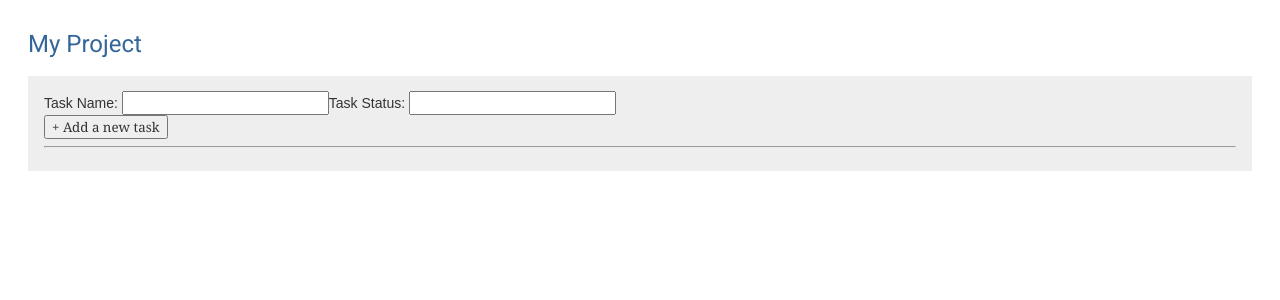
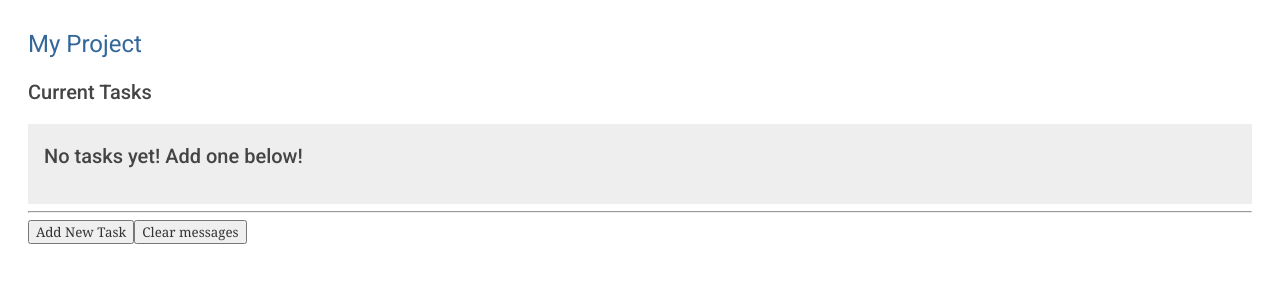
Before and after one commit to rholop/Thesis-Project, an Angular app: page /list-maker in a window 1280 px wide. Shown: the top 300 px of the page. Built offline with nearby package versions, Linux system fonts and the light colour scheme.

Commit message:
tasks now in service, old code in comments

```diff
--- a/src/app/app-routing.module.ts
+++ b/src/app/app-routing.module.ts
@@ -1,10 +1,10 @@
-import { TaskListComponent } from './task-list/task-list.component';
+import { TaskListContainerComponent } from './task-list-container/task-list-container.component';
 import { NgModule } from '@angular/core';
 import { RouterModule, Routes } from '@angular/router';
 import { HomeComponent } from './home/home.component';
 
 const routes: Routes = [
-  {path: 'list-maker', component: TaskListComponent },
+  {path: 'list-maker', component: TaskListContainerComponent },
   { path: '', redirectTo: '/home', pathMatch: 'full' },
   { path: 'home', component: HomeComponent },
 ];
--- a/src/app/app.module.ts
+++ b/src/app/app.module.ts
@@ -14,6 +14,7 @@ import { BrowserAnimationsModule } from '@angular/platform-browser/animations';
 import { HomeContainerComponent } from './home-container/home-container.component';
 import { ReactiveFormsModule } from '@angular/forms';
 import { MatInputModule } from '@angular/material/input';
+import { MatDialogModule } from '@angular/material/dialog';
 
 @NgModule({
   declarations: [
@@ -32,7 +33,8 @@ import { MatInputModule } from '@angular/material/input';
     AppRoutingModule,
     BrowserAnimationsModule,
     ReactiveFormsModule,
-    MatInputModule
+    MatInputModule,
+    MatDialogModule
   ],
   providers: [],
   bootstrap: [AppComponent]
--- /dev/null
+++ b/src/app/mock_tasks.ts
@@ -0,0 +1,6 @@
+import { Task } from './task';
+
+export const TASKS: Task[] = [
+  { id: 1, name: 'Calculus HW', priority: 1, timeNeeded: {hours: 1, minutes: 0}, dueDate: new Date('2019-01-16'), status : 1 },
+  { id: 2, name: 'Data Structures HW', priority: -1, timeNeeded: {hours: -1, minutes: -1}, dueDate: new Date('2019-01-16'), status : -1 },
+];
--- a/src/app/task-list-container/task-list-container.component.html
+++ b/src/app/task-list-container/task-list-container.component.html
@@ -1,23 +1,23 @@
-<form [formGroup]="taskForm">
+<!-- <form [formGroup]="taskForm">
   <div formArrayName="tasks">
 
     <div *ngFor="let _ of tasks.controls; let i = index">
-      <!-- The repeated workingTime template -->
+      <!-- The repeated workingTime template
       <ng-container label="listing" [formGroupName]="i">
-        <mat-label for="taskName">Task Name: </mat-label>
+        <mat-label for="name">Task Name: </mat-label>
         <input
           matInput
-          id="taskName"
+          id="name"
           type="text"
-          formControlName="taskName"
+          formControlName="name"
         />
 
-        <mat-label for="taskStatus">Task Status: </mat-label>
+        <mat-label for="id">Task Status: </mat-label>
         <input
           matInput
-          id="taskStatus"
+          id="id"
           type="text"
-          formControlName="taskStatus"
+          formControlName="id"
         />
       </ng-container>
     </div>
@@ -27,3 +27,13 @@
   </div>
 
   <hr />
+  <p>Form Status: {{ taskForm.value | json }}</p> -->
+
+  <h2>Current Tasks</h2>
+  <div>
+    <app-task-list></app-task-list>
+    <hr />
+    <button mat-raised-button color="primary" (click)="openDialog()">Add New Task</button>
+    <button mat-raised-button color="primary"  class="clear"
+          (click)="taskService.clear()">Clear messages</button>
+  </div>
--- a/src/app/task-list-container/task-list-container.component.ts
+++ b/src/app/task-list-container/task-list-container.component.ts
@@ -1,7 +1,12 @@
-import { Component, OnInit } from '@angular/core';
+import { Component, OnInit, Input } from '@angular/core';
 import { FormBuilder, Validators, FormArray } from '@angular/forms';
 import { MatCard } from '@angular/material/card';
 import {MatFormFieldModule} from '@angular/material/form-field';
+import { TaskService } from '../task.service';
+import { Task } from '../task';
+import {MatDialog, MatDialogRef, MAT_DIALOG_DATA} from '@angular/material/dialog';
+import { TaskMakerComponent } from '../task-maker/task-maker.component';
+import { Time } from '@angular/common';
 
 @Component({
   selector: 'app-task-list-container',
@@ -9,28 +14,84 @@ import {MatFormFieldModule} from '@angular/material/form-field';
   styleUrls: ['./task-list-container.component.scss']
 })
 export class TaskListContainerComponent implements OnInit {
-  taskForm = this.fb.group({
-    tasks: this.fb.array([this.fb.group({
-      taskName: [''],
-      taskStatus: ['']
-    })])
-  });
 
-  get tasks(): FormArray {
-    return this.taskForm.get('tasks') as FormArray;
+  // taskForm = this.fb.group({
+  //   tasks: this.fb.array([this.fb.group({
+  //     id: 0,
+  //     name: '',
+  //     priority: -1,
+  //     dueDate: new Date('2019-01-16'),
+  //     status: -1,
+  //     timeNeeded: {hours: -1, minutes: -1},
+  //   })])
+  // });
+
+  // get tasks(): FormArray {
+  //   return this.taskForm.get('tasks') as FormArray;
+  // }
+
+  // get formValue(): Task[] {
+  //   return this.taskForm.value as Task[];
+  // }
+
+  // constructor( private fb: FormBuilder, private taskService: TaskService) { }
+
+  // ngOnInit(): void {
+  //   // this.getTasks();
+  // }
+
+  // // getTasks(): void {
+  // //   this.taskService.getTasks()
+  // //   .subscribe(tasks => this.push(this.fb.group(tasks)));
+  // // }
+
+  // addTask(): void {
+  //   const group = this.fb.group({
+  //     id: '',
+  //     name: '',
+  //     priority: '',
+  //     dueDate: new Date(''),
+  //     status: '',
+  //     timeNeeded: {hours: '', minutes: ''},
+  //   });
+  //   this.tasks.push(group);
+  // }
+  // id: number | undefined;
+  // name: string | undefined;
+  // priority: number | undefined;
+  // dueDate: Date | undefined;
+  // status: number | undefined;
+  // timeNeeded: Time | undefined;
+
+  numberOfTasks = 0;
+
+  private newTask: Task = new Task();
+
+  dialogSubmitted = false;
+
+  constructor(public dialog: MatDialog, public taskService: TaskService) { }
+
+  openDialog(): void {
+    const dialogRef = this.dialog.open(TaskMakerComponent, {
+      minWidth: '30em',
+      data: this.numberOfTasks,
+    });
+
+    dialogRef.afterClosed().subscribe(result => {
+      console.log('The dialog was closed');
+      if (result === undefined) {}
+      else {
+        this.newTask = new Task(result);
+        this.taskService.add(this.newTask);
+        this.numberOfTasks++;
+        console.log(typeof(result));
+        this.dialogSubmitted = true;
+      }
+    });
   }
 
-  constructor( private fb: FormBuilder) { }
 
   ngOnInit(): void {
   }
 
-  addTask(): void {
-    const group = this.fb.group({
-      taskName: [''],
-      taskStatus: ['']
-    });
-    this.tasks.push(group);
-  }
-
 }
--- a/src/app/task-list/task-list.component.html
+++ b/src/app/task-list/task-list.component.html
@@ -1 +1,7 @@
-<div><app-task-list-container></app-task-list-container></div>
+<div *ngIf="taskService.tasks.length">
+
+  <div *ngFor='let message of taskService.tasks'> {{message | json}} </div>
+</div>
+<div *ngIf="taskService.tasks.length == 0">
+  <h2>No tasks yet! Add one below!</h2>
+</div>
--- a/src/app/task-list/task-list.component.ts
+++ b/src/app/task-list/task-list.component.ts
@@ -1,3 +1,4 @@
+import { TaskService } from './../task.service';
 import { Component, OnInit } from '@angular/core';
 
 @Component({
@@ -7,7 +8,7 @@ import { Component, OnInit } from '@angular/core';
 })
 export class TaskListComponent implements OnInit {
 
-  constructor() { }
+  constructor(public taskService: TaskService) { }
 
   ngOnInit(): void {
   }
--- a/src/app/task-maker/task-maker.component.html
+++ b/src/app/task-maker/task-maker.component.html
@@ -1 +1,51 @@
-<p>task-maker works!</p>
+<h1 mat-dialog-title>Add a new task:</h1>
+
+<div mat-dialog-content>
+  <form [formGroup]="taskForm">
+    <mat-label for="name">Task Name: </mat-label>
+    <input matInput id="name" type="text" formControlName="name" />
+
+    <mat-label for="dueDate">Due Date: </mat-label>
+    <input matInput id="dueDate" type="date" formControlName="dueDate" />
+
+    <!-- <div mat-dialog-content>
+  <form [formGroup]="taskForm" (ngSubmit)="onSubmit()">
+    <div formArrayName="tasks">
+
+      <div *ngFor="let _ of tasks.controls; let i = index">
+        <!-- The repeated workingTime template
+        <ng-container label="listing" [formGroupName]="i">
+          <mat-label for="name">Day of Week: </mat-label>
+          <input
+            matInput
+            id="name"
+            type="text"
+            formControlName="name"
+          />
+
+          <mat-label for="dueDate">Start Time: </mat-label>
+          <input
+            matInput
+            id="dueDate"
+            type="date"
+            formControlName="dueDate"
+          />
+        </ng-container>
+      </div>
+    </div> -->
+
+    <!-- <button mat-button (click)="addTask()" type="button">
+      + Add another task
+    </button> -->
+    <hr />
+
+    <button mat-button (click)="onSubmit()">Ok</button>
+    <button mat-button (click)="onNoClick()">Cancel</button>
+
+    <hr />
+
+    <!-- <p>Form Value: {{ taskForm.value | json }}</p>
+
+    <p>Form Status: {{ taskForm.status }}</p> -->
+  </form>
+</div>
--- a/src/app/task-maker/task-maker.component.ts
+++ b/src/app/task-maker/task-maker.component.ts
@@ -1,15 +1,75 @@
-import { Component, OnInit } from '@angular/core';
+import { Component, Inject, OnInit } from '@angular/core';
+import {MatDialog, MatDialogRef, MAT_DIALOG_DATA} from '@angular/material/dialog';
+import { Task } from '../task';
+import {MatFormFieldModule} from '@angular/material/form-field';
+import { FormBuilder, Validators, FormArray } from '@angular/forms';
+import { TaskService } from '../task.service';
 
 @Component({
   selector: 'app-task-maker',
   templateUrl: './task-maker.component.html',
   styleUrls: ['./task-maker.component.scss']
 })
-export class TaskMakerComponent implements OnInit {
+export class TaskMakerComponent {
+  // taskForm = this.fb.group({
+  //   tasks: this.fb.array([this.fb.group({
+  //     id: '',
+  //     name: '',
+  //     priority: -1,
+  //     dueDate: '',
+  //     status: -1,
+  //     timeNeeded: {hours: 0, minutes: 0}
+  //   })])
+  // });
 
-  constructor() { }
+private newTask: Task = new Task();
+numberOfTasks: number | undefined;
 
-  ngOnInit(): void {
+taskForm = this.fb.group({
+      id: this.data,
+      name: '',
+      priority: -1,
+      dueDate: '',
+      status: -1,
+      timeNeeded: {hours: 0, minutes: 0}
+    });
+
+  // get tasks(): FormArray {
+  //   return this.taskForm.get('tasks') as FormArray;
+  // }
+
+  constructor(
+    private fb: FormBuilder,
+    public dialogRef: MatDialogRef<TaskMakerComponent>,
+    @Inject(MAT_DIALOG_DATA) public data: number) {}
+
+  onNoClick(): void {
+    this.dialogRef.close();
+  }
+
+  // updateTasks(): void {
+  //   const newTask: Task = {
+  //     id: 0,
+  //     name: '',
+  //     priority: -1,
+  //     dueDate: new Date(),
+  //     status: -1,
+  //     timeNeeded: {hours: 0, minutes: 0}
+  //   };
+  //   this.taskForm.patchValue({
+  //     tasks: newTask,
+  //   });
+  // }
+
+  // addTask(): void {
+  //   console.log('submit');
+  //   this.newTask = new Task(this.taskForm.value);
+  //   this.taskService.add(this.newTask);
+  // }
+
+  onSubmit(): void {
+    console.warn(this.taskForm.value);
+    this.dialogRef.close(this.taskForm.value);
   }
 
 }
--- /dev/null
+++ b/src/app/task.service.ts
@@ -0,0 +1,30 @@
+import { Injectable } from '@angular/core';
+import { Observable, of } from 'rxjs';
+import { Task } from './task';
+import { TASKS } from './mock_tasks';
+
+@Injectable({
+  providedIn: 'root'
+})
+export class TaskService {
+
+  public tasks: Task[] = [];
+
+  constructor() { }
+
+  add(task: Task): void {
+    this.tasks.push(task);
+    console.log(task);
+    console.log('task successfully added');
+    console.log('current tasks');
+    console.log(this.tasks);
+  }
+
+  clear(): void {
+    this.tasks = [];
+  }
+
+  getNumberofTasks(): number {
+    return this.tasks.length + 1;
+  }
+}
--- /dev/null
+++ b/src/app/task.ts
@@ -0,0 +1,16 @@
+import { Time } from '@angular/common';
+
+export interface Task {
+  id: number;
+  name: string;
+  priority: number;
+  dueDate: Date;
+  status: number;
+  timeNeeded: Time;
+}
+
+export class Task {
+  public constructor(init?: Partial<Task>) {
+    Object.assign(this, init);
+  }
+}
```
Also changed, not shown: 1 other file (tests, documents, lock files or other folders).
